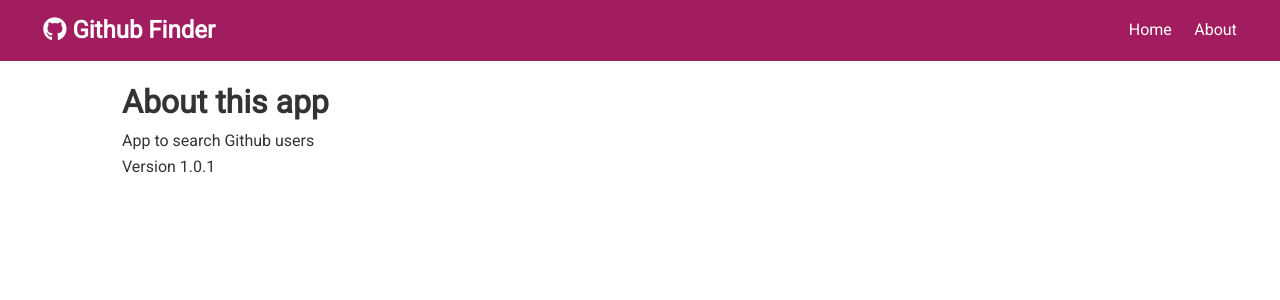
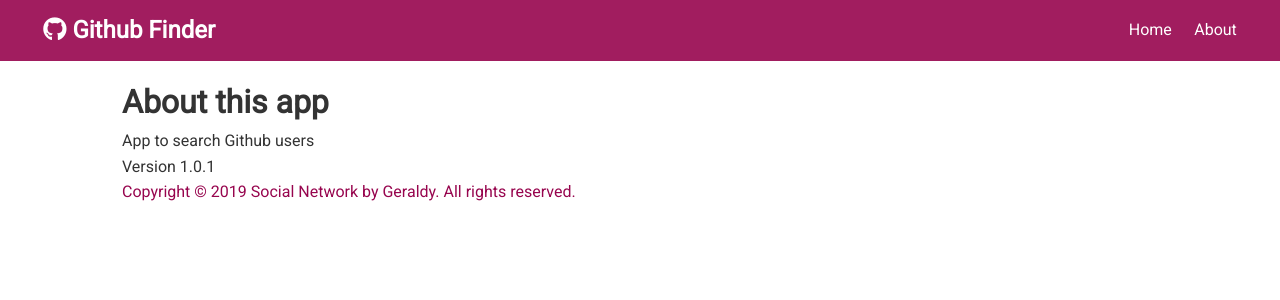
Before and after one commit to geraldy1st/github-finder, a React (Create React App) app: page /about in a window 1280 px wide. Shown: the top 300 px of the page. Built offline with nearby package versions, Linux system fonts and the light colour scheme; no server answers; the HTML template or start-up script is replaced by a standard one.

Commit message:
maj about page

```diff
--- a/src/components/pages/About.js
+++ b/src/components/pages/About.js
@@ -6,6 +6,8 @@ const About = () => {
       <h1>About this app</h1>
       <p>App to search Github users</p>
       <p>Version 1.0.1</p>
+      <p><a href="https://github.com/geraldy1st">Copyright © 2019 Social Network by Geraldy. All rights reserved.</a></p>
+
     </Fragment>
   );
 };
```
